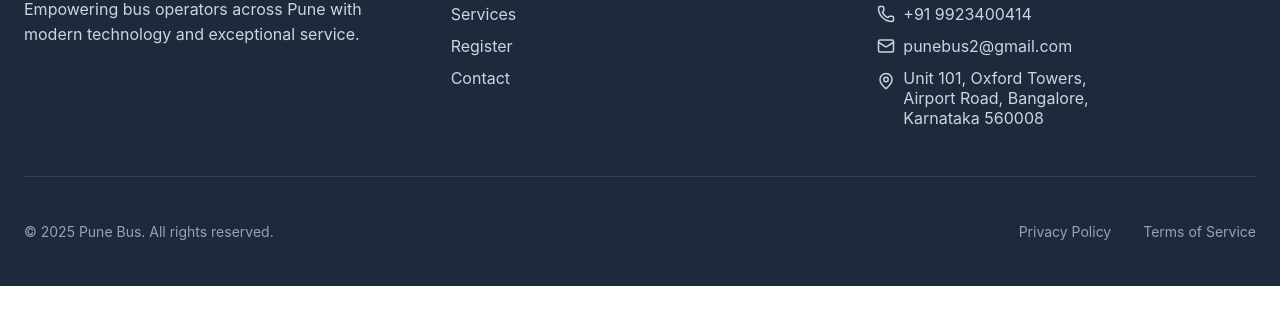
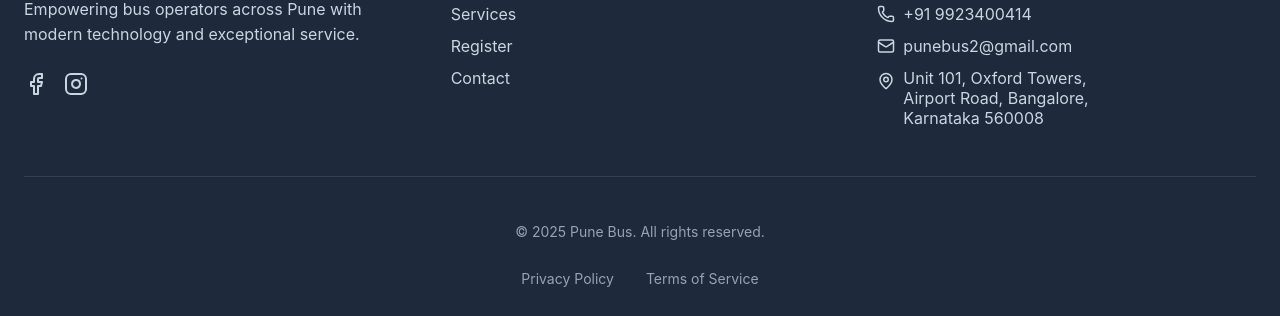
Before and after one commit to prathameshsmule/punebus, a React (Vite) app in the folder Frontend/: page /services in a window 1280 px wide. Shown: the part 4007-4323 px from the top of the page. Before the commit the page ends 4293 px from the top, so only its background shows below. Built offline with nearby package versions, Linux system fonts and the light colour scheme; no server answers.

Commit message:
Update Footer.jsx

```diff
--- a/Frontend/src/pages/Footer.jsx
+++ b/Frontend/src/pages/Footer.jsx
@@ -1,6 +1,6 @@
 // Footer.jsx
 import React from "react";
-import { Bus, Phone, Mail, MapPin } from "lucide-react";
+import { Bus, Phone, Mail, MapPin, Facebook, Instagram } from "lucide-react";
 
 export default function Footer() {
   return (
@@ -22,6 +22,7 @@
             marginBottom: "3rem",
           }}
         >
+          {/* Brand */}
           <div>
             <div
               style={{
@@ -39,12 +40,44 @@
                 Pune Bus
               </span>
             </div>
+
             <p style={{ color: "#cbd5e1", lineHeight: 1.6 }}>
               Empowering bus operators across Pune with modern technology and
               exceptional service.
             </p>
+
+            {/* Social Media */}
+            <div
+              style={{
+                marginTop: "1.5rem",
+                display: "flex",
+                gap: "1rem",
+                alignItems: "center",
+              }}
+            >
+              <a
+                href="https://www.facebook.com/share/1FFcp6Zox1/?mibextid=wwXIfr"
+                target="_blank"
+                rel="noopener noreferrer"
+                className="footer-icon fb"
+                style={{ textDecoration: "none" }}
+              >
+                <Facebook style={{ width: 24, height: 24 }} />
+              </a>
+
+              <a
+                href="https://www.instagram.com/punebus2?igsh=MXM5d3MzNG15cDlkZg=="
+                target="_blank"
+                rel="noopener noreferrer"
+                className="footer-icon ig"
+                style={{ textDecoration: "none" }}
+              >
+                <Instagram style={{ width: 24, height: 24 }} />
+              </a>
+            </div>
           </div>
 
+          {/* Quick Links */}
           <div>
             <h3
               style={{
@@ -66,13 +99,12 @@
               </li>
               <li style={{ marginBottom: "0.75rem" }}>
                 <a
-                  href="Register"
+                  href="register"
                   style={{ color: "#cbd5e1", textDecoration: "none" }}
                 >
                   Register
                 </a>
               </li>
-
               <li style={{ marginBottom: "0.75rem" }}>
                 <a
                   href="#contact"
@@ -84,6 +116,7 @@
             </ul>
           </div>
 
+          {/* Contact */}
           <div>
             <h3
               style={{
@@ -114,6 +147,7 @@
                 <Phone style={{ width: 18, height: 18 }} aria-hidden="true" />
                 +91 9923400414
               </a>
+
               <a
                 href="mailto:punebus2@gmail.com"
                 style={{
@@ -127,6 +161,7 @@
                 <Mail style={{ width: 18, height: 18 }} aria-hidden="true" />
                 punebus2@gmail.com
               </a>
+
               <div
                 style={{
                   display: "flex",
@@ -156,20 +191,22 @@
           </div>
         </div>
 
+        {/* Bottom Bar */}
         <div
           style={{
             borderTop: "1px solid #334155",
             paddingTop: "2rem",
             display: "flex",
-            flexWrap: "wrap",
-            justifyContent: "space-between",
+            flexDirection: "column",
             alignItems: "center",
             gap: "1rem",
             color: "#94a3b8",
             fontSize: "0.875rem",
+            textAlign: "center",
           }}
         >
           <p>&copy; 2025 Pune Bus. All rights reserved.</p>
+
           <div style={{ display: "flex", gap: "2rem" }}>
             <a href="#" style={{ color: "#94a3b8", textDecoration: "none" }}>
               Privacy Policy
@@ -181,9 +218,28 @@
         </div>
       </div>
 
+      {/* Hover Effects */}
       <style>{`
         footer a:hover { color: #60a5fa !important; }
         footer a:focus { outline: 2px solid #60a5fa; outline-offset: 4px; border-radius: 4px; }
+
+        /* Social Icons */
+        .footer-icon {
+          color: #cbd5e1;
+          transition: all 0.3s ease;
+        }
+
+        /* Facebook Hover */
+        .footer-icon.fb:hover {
+          color: #1877f2;
+          transform: scale(1.2);
+        }
+
+        /* Instagram Hover */
+        .footer-icon.ig:hover {
+          color: #d946ef;
+          transform: scale(1.2);
+        }
       `}</style>
     </footer>
   );
```
